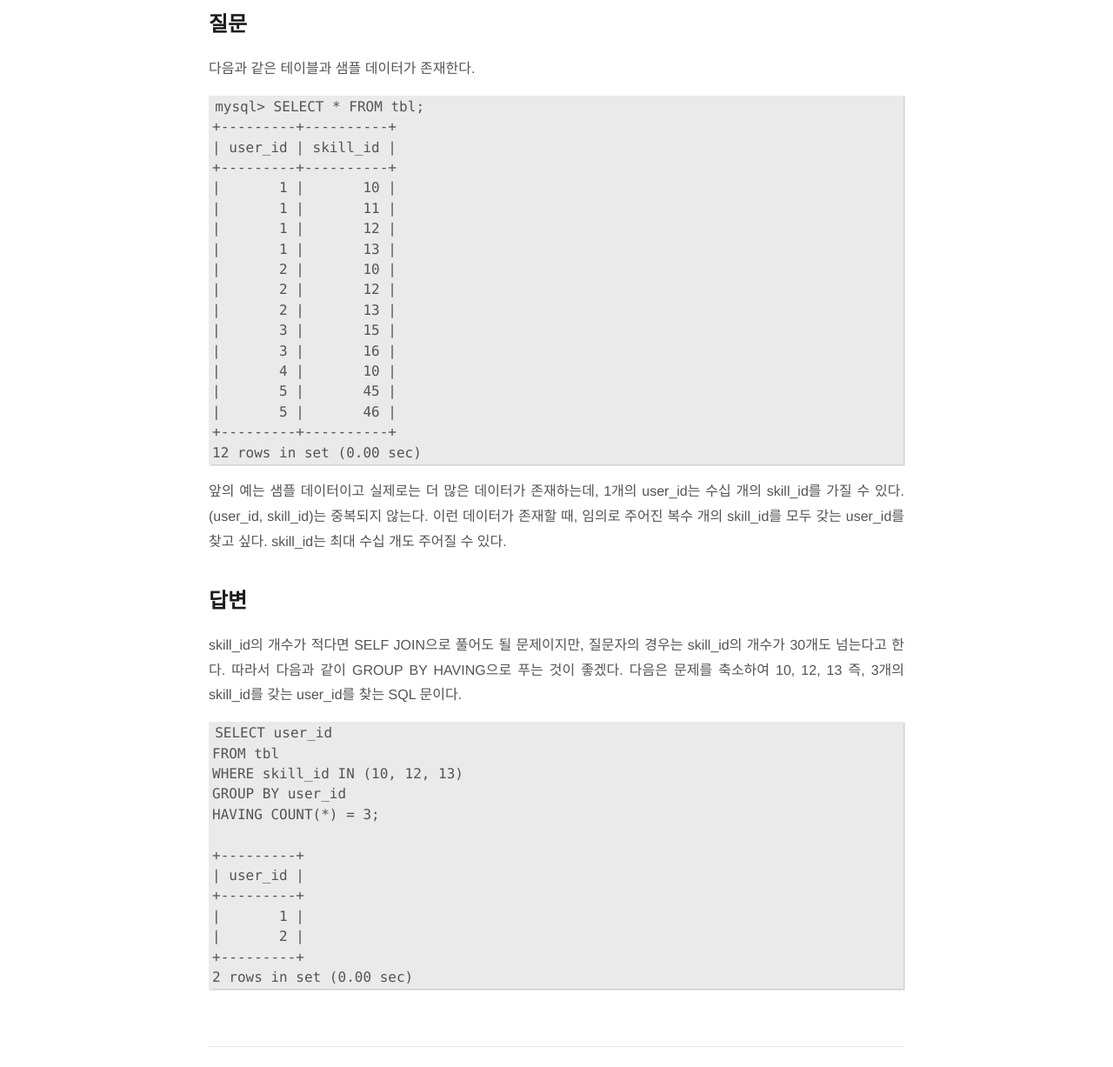
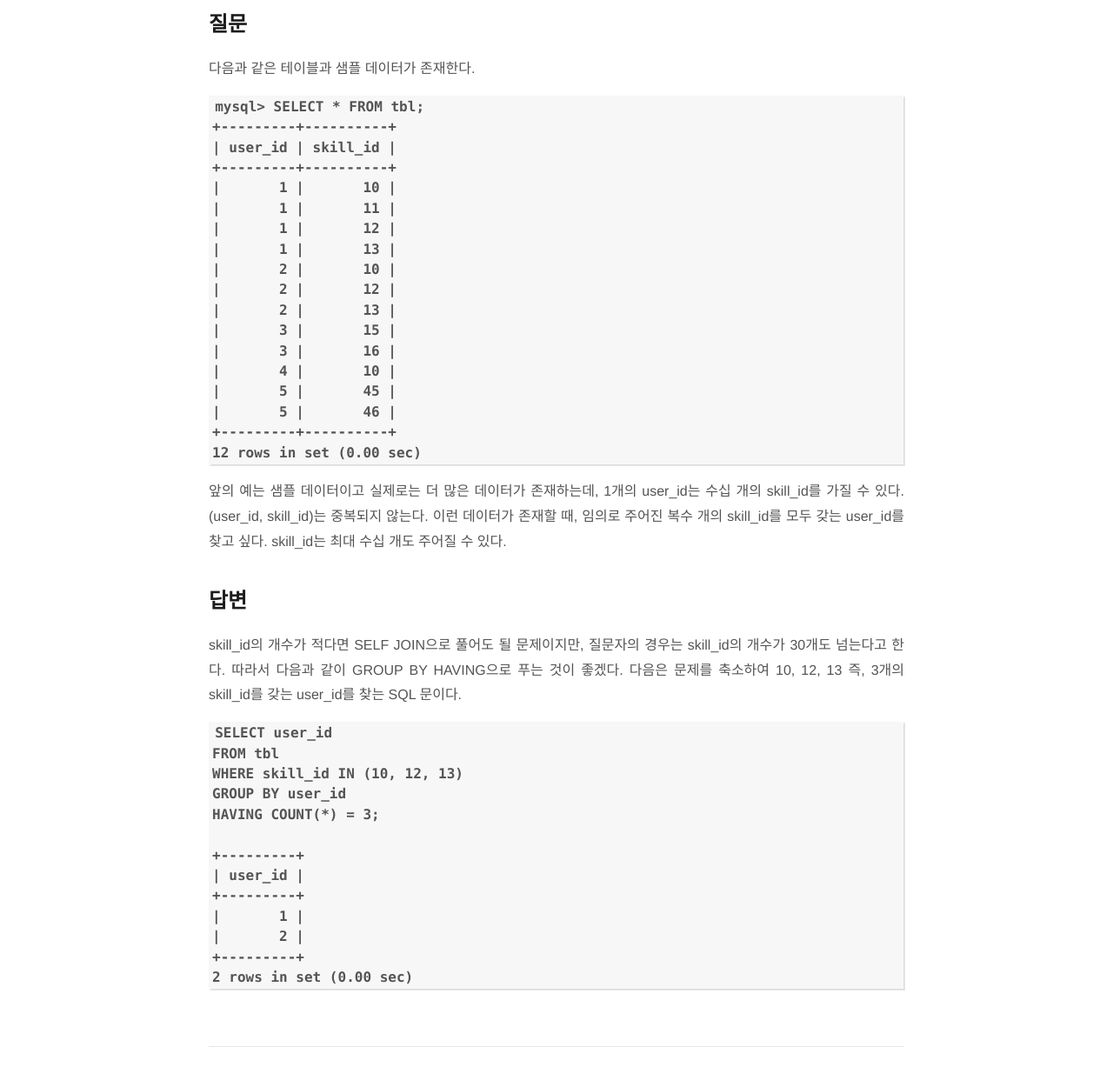
Before and after one commit to jason-heo/jason-heo.github.io, a Jekyll site: the page built from _posts/2014-01-01-find-id-who-has-30-values.md, in a window 1280 px wide. Shown: the part 709-1936 px from the top of the page at 87% size. Built offline with Jekyll 4.4.1, drawn with Linux system fonts in a browser that asks for light colours; comment, search, counter and statistics services are not loaded.

Commit message:
css 수정: code 를 bold로 하고 background color를 연하게

```diff
--- a/css/site.css
+++ b/css/site.css
@@ -352,7 +352,7 @@ article h1 {
 }
 
 .post code {
-  background-color: #EAEAEA;
+  background-color: #F7F7F7;
   padding: 0 .2em;
 }
 
--- a/css/syntax.css
+++ b/css/syntax.css
@@ -1,7 +1,7 @@
 /*from https://gist.github.com/edwardhotchkiss/2005058 */
 
 .highlight {
-  background-color: #EAEAEA;
+  background-color: #F7F7F7;
   padding: 1px 1px 1px 2px;
   -moz-box-shadow: 1px 1px rgba(0,0,0,0.1);
   -webkit-box-shadow: 1px 1px rgba(0,0,0,0.1);
@@ -14,6 +14,7 @@
 code {
   font-family: SFMono-Regular,Consolas,Liberation Mono,Menlo,Courier,monospace;
   font-size: 16px;
+  font-weight: bold;
 }
 
 .highlight .c { color: #586E75 } /* Comment */
```
